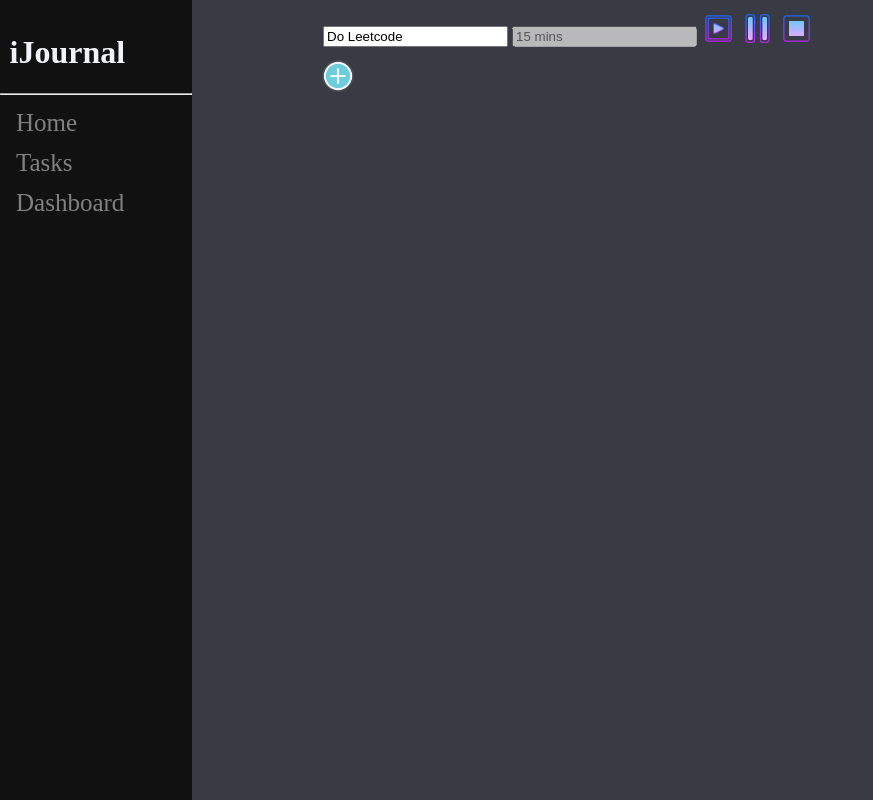
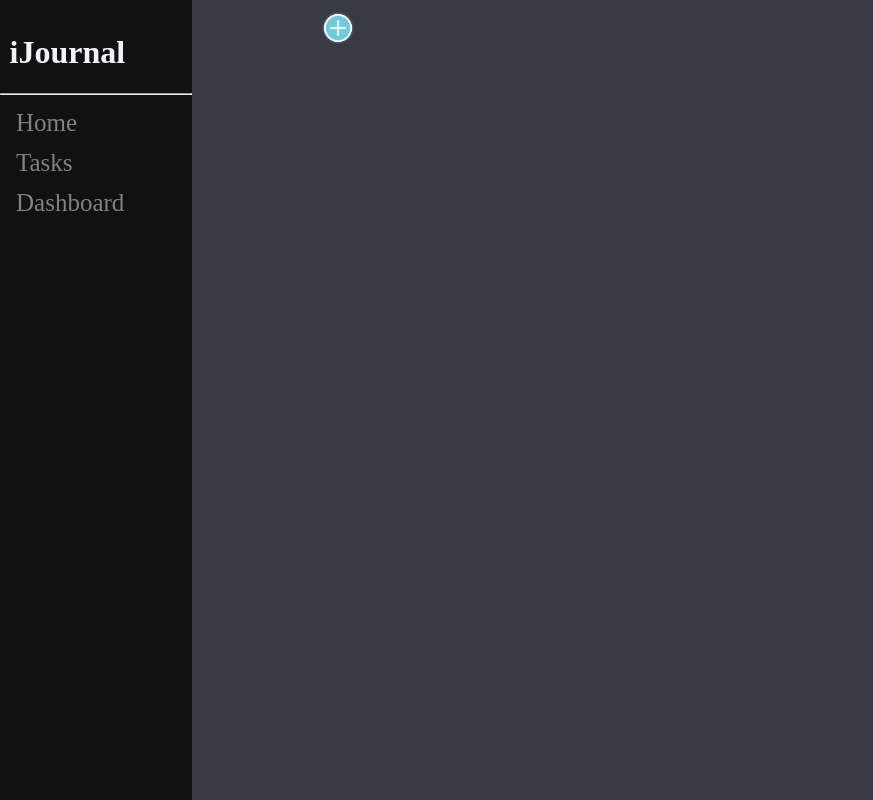
Before and after one commit to anixin/iJournal, an Angular app in the folder iJournal-UI/: page /home in a window 1280 px wide. Shown: the whole page, without its empty margins (0-873 px from the left). Built offline with nearby package versions, Linux system fonts and the light colour scheme.

Commit message:
adding row bug fix

```diff
--- a/iJournal-UI/src/app/home/home.component.html
+++ b/iJournal-UI/src/app/home/home.component.html
@@ -7,8 +7,8 @@
       <!-- <ng-template pTemplate="body"> -->
         <tr *ngFor="let task of schedule; let i = index">
           <h1></h1>
-          <td> <input type="text" [(ngModel)]="task.toDo" name = "toDo"> </td>
-          <td> <input type="text" disabled [(ngModel)]="task.timeCommitted" name="timeCommitted"> </td>
+          <td> <input type="text" [(ngModel)]="task.toDo" name = "toDo_{{i}}"> </td>
+          <td> <input type="number" [(ngModel)]="task.timeCommitted" name="timeCommitted_{{i}}"> </td>
           <td> <img src="../assets/start-icon.png" height="35px" width="35px"> </td>
           <td> <img src="../assets/pause-icon.png" height="35px" width="35px"> </td>
           <td> <img src="../assets/stop-icon.png" height="35px" width="35px"> </td>
--- a/iJournal-UI/src/app/home/home.component.styl
+++ b/iJournal-UI/src/app/home/home.component.styl
@@ -3,3 +3,11 @@
     font-size: 28px;
     padding: 0px 10px;
 }
+
+input[type=number]::-webkit-inner-spin-button,
+input[type=number]::-webkit-outer-spin-button {
+    -webkit-appearance: none;
+    -moz-appearance: none;
+    appearance: none;
+    margin: 0;
+}
--- a/iJournal-UI/src/app/home/home.component.ts
+++ b/iJournal-UI/src/app/home/home.component.ts
@@ -11,13 +11,17 @@ export class HomeComponent implements OnInit {
   public schedule: any = [];
 
   ngOnInit() {
-    this.schedule.push({
+    /* this.schedule.push({
       toDo: "Do Leetcode",
       timeCommitted: '15 mins'
+    }); */
+  }
+
+  addTask() {
+    this.schedule.push({
+      toDo: "",
+      timeCommitted: ""
     });
   }
 
-  addTask() {
-  }
-
 }
```
